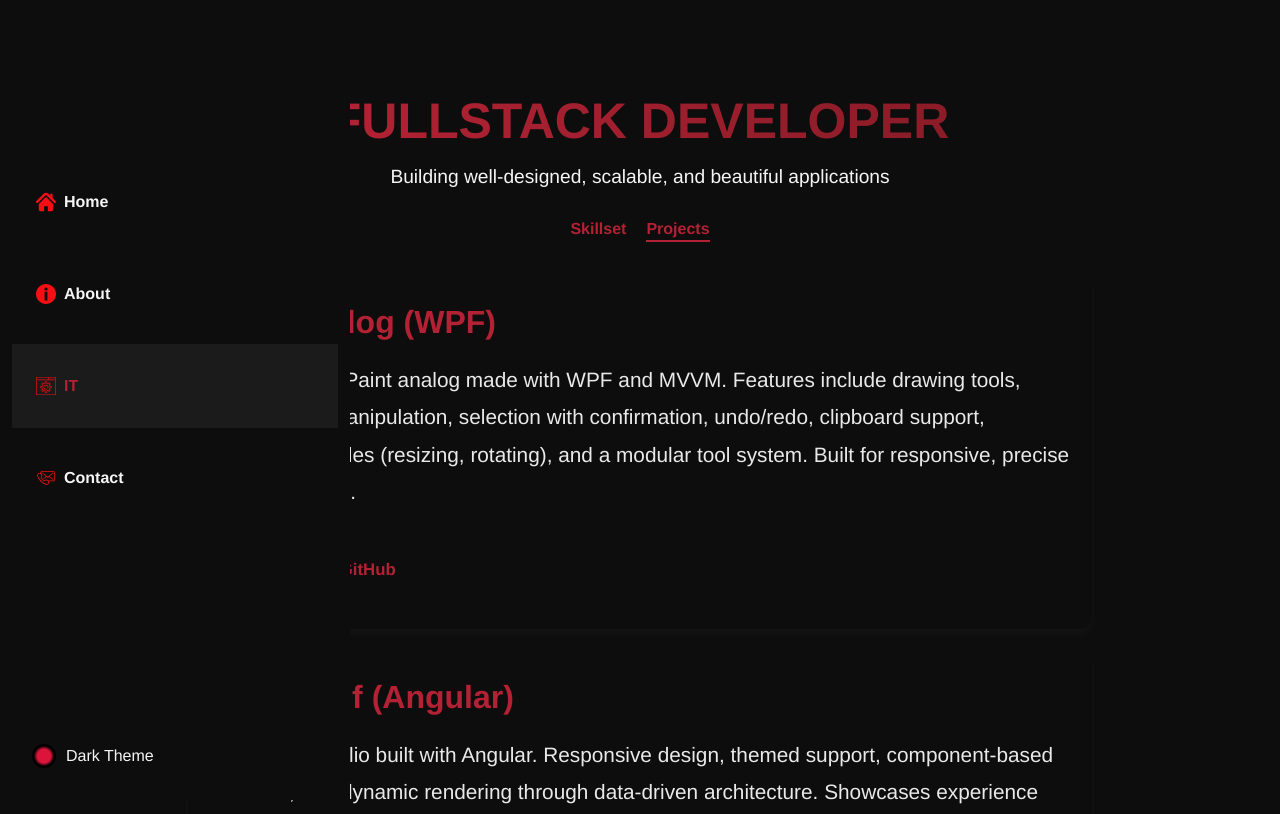
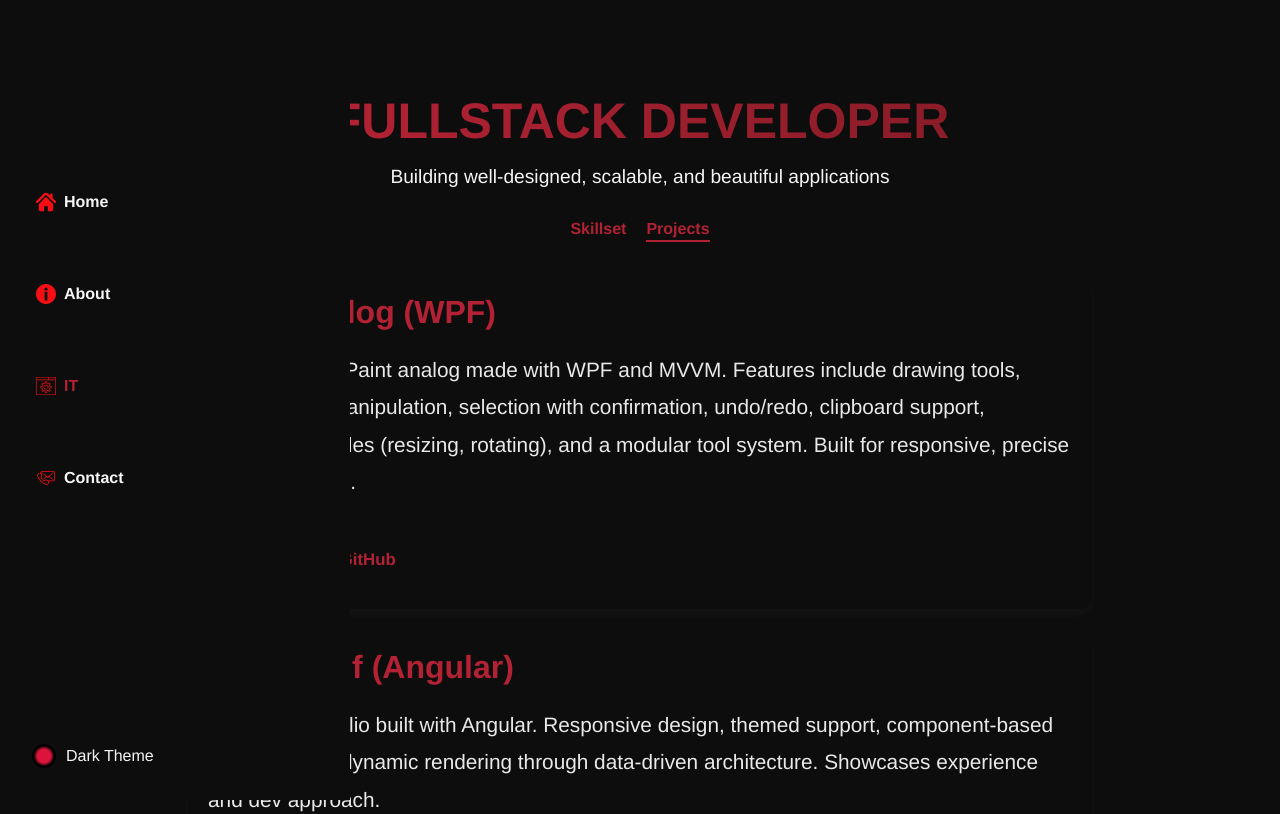
Before and after one commit to Merzki/Merzkiself, an Angular app: page /it/projects in a window 1280 px wide. Shown: the top 814 px of the page. Built offline with nearby package versions, Linux system fonts and the light colour scheme.

Commit message:
refactor global styles by adding mixins file

```diff
--- /dev/null
+++ b/src/app/common-ui/_mixins.scss
@@ -0,0 +1,75 @@
+@mixin flex-center {
+  display: flex;
+  align-items: center;
+  justify-content: center;
+}
+
+@mixin flex-left {
+  display: flex;
+  align-items: left;
+  justify-content: left;
+}
+
+@mixin flex-between {
+  display: flex;
+  align-items: center;
+  justify-content: space-between;
+}
+
+@mixin flex-column {
+  display: flex;
+  flex-direction: column;
+}
+
+@mixin hover-effect {
+  transition: background-color 0.3s ease;
+  &:hover {
+    background: var(--dark-hover-color);
+  }
+}
+
+@mixin card-style {
+  background: var(--dark-color);
+  box-shadow: var(--box-shadow);
+  border-radius: 12px;
+  padding: 20px;
+}
+
+@mixin responsive-padding {
+  padding: 40px;
+  @media (max-width: 768px) {
+    padding: 30px 20px;
+  }
+  @media (max-width: 480px) {
+    padding: 20px 15px;
+  }
+}
+
+.text-primary {
+  color: var(--primary-color);
+}
+
+.text-light {
+  color: var(--light-color);
+}
+
+.bg-dark {
+  background-color: var(--dark-color);
+}
+
+.fade-in {
+  opacity: 0;
+  transform: translateY(20px);
+  animation: fadeInUp 0.6s ease-in-out forwards;
+}
+
+@keyframes fadeInUp {
+  from {
+    opacity: 0;
+    transform: translateY(20px);
+  }
+  to {
+    opacity: 1;
+    transform: translateY(0);
+  }
+}
--- a/src/app/components/sidebar/sidebar.component.scss
+++ b/src/app/components/sidebar/sidebar.component.scss
@@ -1,11 +1,12 @@
+@use '../../common-ui/mixins' as *;
+
 :host {
-    display: flex;
-    flex-direction: column;
+    @include flex-column;
     justify-content: space-between;
     padding: 20dvh 12px;
     position: relative;
-    background: var(--dark-color);
-    color: var(--light-color);
+    @extend .bg-dark;
+    @extend .text-light;
 }
 
 .main-menu-list {
@@ -20,7 +21,7 @@
     cursor: pointer;
     border: none;
     background: none;
-    color: var(--light-color);
+    @extend .text-light;
     display: grid;
     grid-template-columns: 16px 1fr max-content;
     grid-gap: 12px;
@@ -46,14 +47,13 @@
     &.active,
     &:hover,
     &:focus-visible {
-        background: var(--dark-hover-color);
-        color: var(--primary-color);
+        @include hover-effect;
+        @extend .text-primary;
     }
 }
 
 .theme-toggle {
-    display: flex;
-    align-items: center;
+    @include flex-center;
     gap: 10px;
     cursor: pointer;
     padding: 12px;
@@ -62,10 +62,7 @@
     position: absolute;
     bottom: 20px;
     left: 20px;
-
-    &:hover {
-        background: var(--dark-hover-color);
-    }
+    @include hover-effect;
 }
 
 .theme-circle {
--- a/src/styles.scss
+++ b/src/styles.scss
@@ -1,3 +1,5 @@
+@use 'app/common-ui/mixins' as *;
+
 :root{
     --dark-color: #0D0D0D;
     --light-color: #F5F5F5;
@@ -25,18 +27,10 @@ body{
 }
 
 .content-container {
-    display: flex;
-    flex-direction: column;
-    align-items: center;
-    justify-content: center;
-    padding: 40px;
-    text-align: center;
-    background: var(--dark-color);
-    color: var(--light-color);
-    border-radius: 16px;
     max-width: 1000px;
     margin: 0 auto;
-    box-sizing: border-box;
+    text-align: center;
+    @include responsive-padding;
 }
 
 @media (max-width: 768px) {
@@ -54,20 +48,16 @@ body{
 }
 
 .it-section {
+  @include card-style;
+  @include flex-column;
   width: 100%;
   text-align: left;
-  padding: 30px 20px;
-  border-radius: 12px;
-  background: var(--dark-color);
-  box-shadow: var(--box-shadow);
   margin-bottom: 20px;
-  opacity: 0;
-  transform: translateY(20px);
-  animation: fadeInUp 0.6s ease-in-out forwards;
+  @extend .fade-in;
 
   h2 {
     font-size: 28px;
-    color: var(--primary-color);
+    @extend .text-primary;
     margin-bottom: 12px;
   }
 
@@ -84,31 +74,19 @@ body{
     li {
       font-size: 1.1rem;
       padding: 6px 0;
-      display: flex;
-      align-items: center;
+      @include flex-left;
 
       span {
         font-weight: bold;
-        color: var(--primary-color);
+        @extend .text-primary;
         margin-right: 4px;
       }
     }
 
     li::before {
-      color: var(--primary-color);
+      @extend .text-primary;
       font-size: 1.2rem;
       margin-right: 10px;
     }
   }
-
-  @keyframes fadeInUp {
-    from {
-      opacity: 0;
-      transform: translateY(20px);
-    }
-    to {
-      opacity: 1;
-      transform: translateY(0);
-    }
-  }
 }
```
